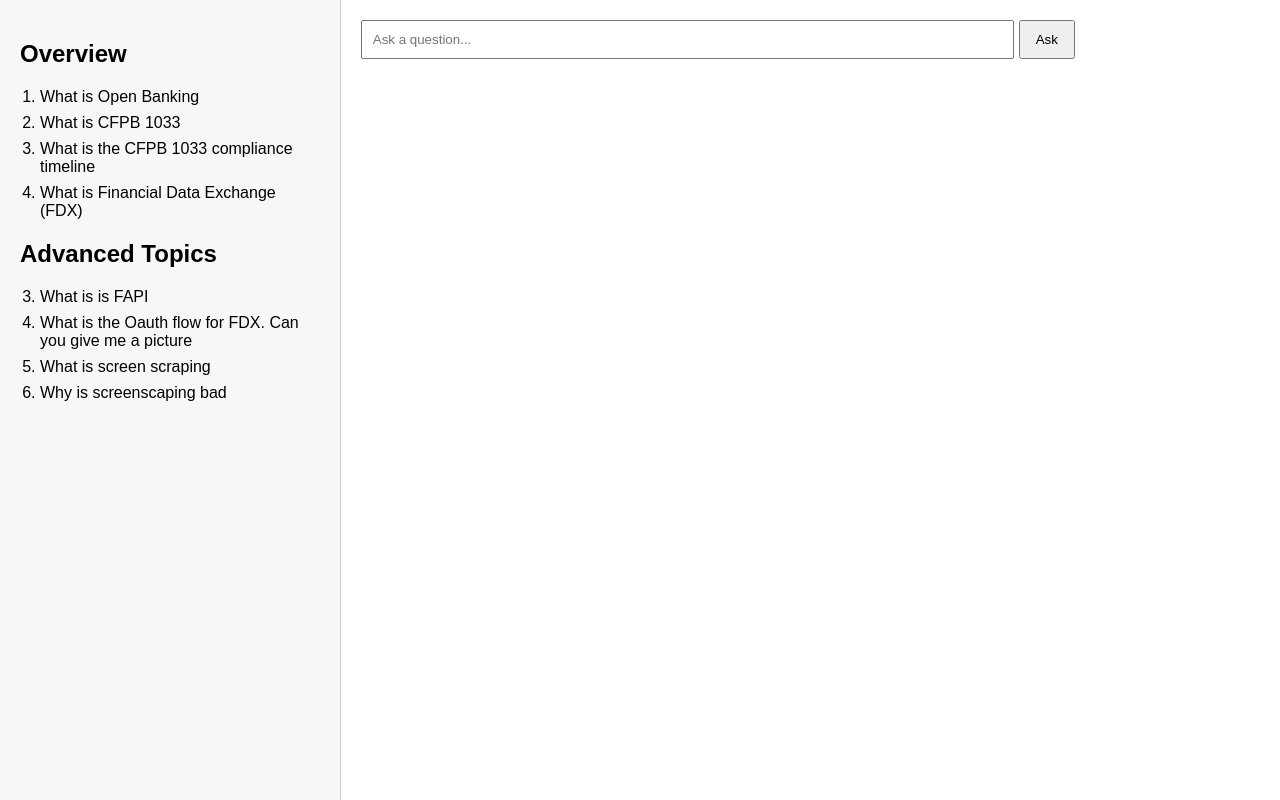
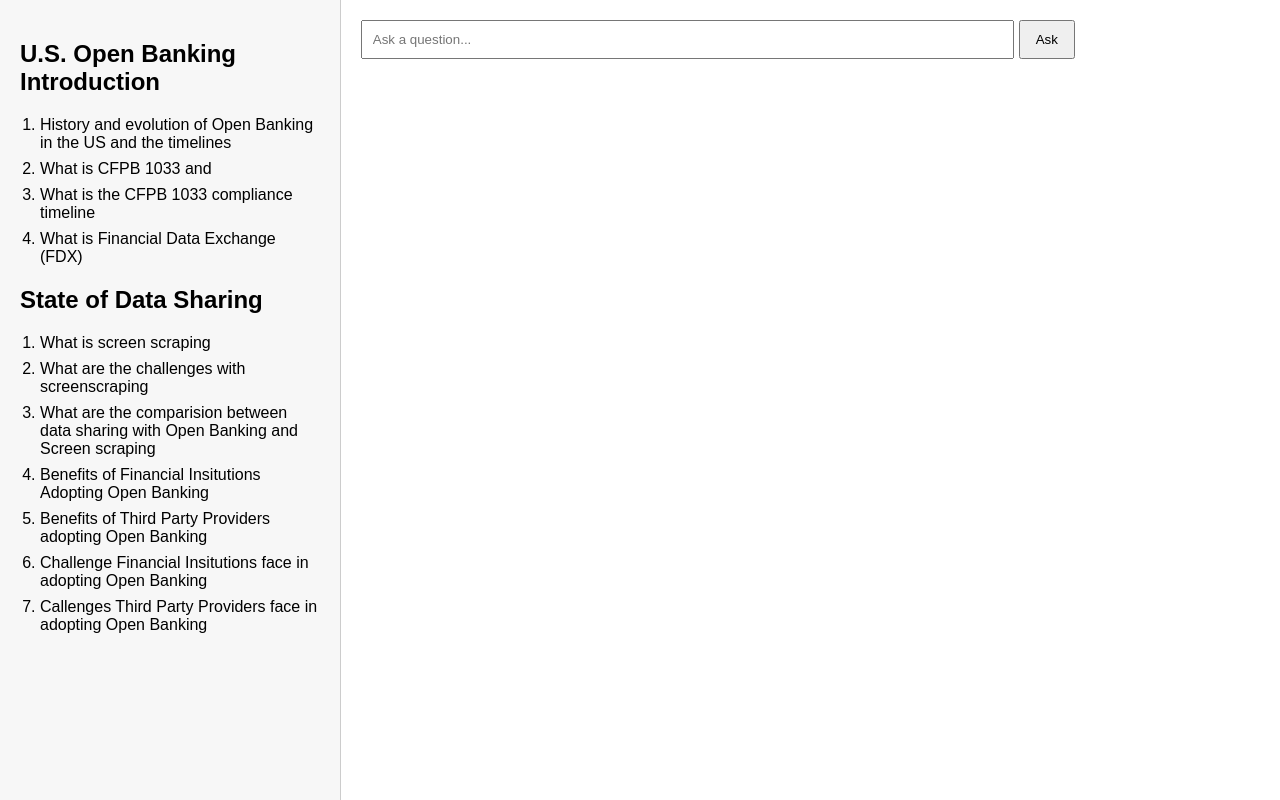
Before and after one commit to menkell/fdx-assistant, a Flask app: page / in a window 1280 px wide. Run offline with Flask 3, Linux system fonts and the light colour scheme; some libraries are stand-ins or nearby versions.

Commit message:
Added more topics

```diff
--- a/app.py
+++ b/app.py
@@ -38,8 +38,8 @@
 openai.api_key = os.getenv("OPENAI_API_KEY")
 CONFIG_FILE = "assistant_config.json"
 DOCS_FOLDER = "docs"
-TOPICS = ["What is Open Banking", "What is CFPB 1033","What is the CFPB 1033 compliance timeline", "What is Financial Data Exchange (FDX)"]
-TOPICS2 = ["What is is FAPI", "What is the Oauth flow for FDX. Can you give me a picture","What is screen scraping", "Why is screenscaping bad"]
+TOPICS = ["History and evolution of Open Banking in the US and the timelines", "What is CFPB 1033 and ","What is the CFPB 1033 compliance timeline", "What is Financial Data Exchange (FDX)"]
+TOPICS2 = ["What is screen scraping", "What are the challenges with screenscraping","What are the comparision between data sharing with Open Banking and Screen scraping", "Benefits of Financial Insitutions Adopting Open Banking", "Benefits of Third Party Providers adopting Open Banking", "Challenge Financial Insitutions face in adopting Open Banking", "Callenges Third Party Providers face in adopting Open Banking"]
 
 def save_ids(assistant_id, vector_store_id, thread_id):
     with open(CONFIG_FILE, "w") as f:
--- a/templates/chat.html
+++ b/templates/chat.html
@@ -57,8 +57,7 @@
         }
 
         .completed {
-            text-decoration: line-through;
-            color: gray;
+            color: blueviolet;
         }
 
         ol {
@@ -80,7 +79,7 @@
     <div class="container">
         <!-- LEFT COLUMN: Topics -->
         <div class="sidebar">
-            <h2>Overview</h2>
+            <h2>U.S. Open Banking Introduction</h2>
             <ol>
                 {% for topic in topics %}
                     <li onclick="setInput('{{ topic }}')"
@@ -90,8 +89,8 @@
                 {% endfor %}
             </ol>
 
-            <h2>Advanced Topics</h2>
-            <ol start="3">
+            <h2>State of Data Sharing</h2>
+            <ol start="1">
                 {% for topic in topics2 %}
                     <li onclick="setInput('{{ topic }}')"
                         {% if topic in completed_topics %}class="completed"{% endif %}>
```
